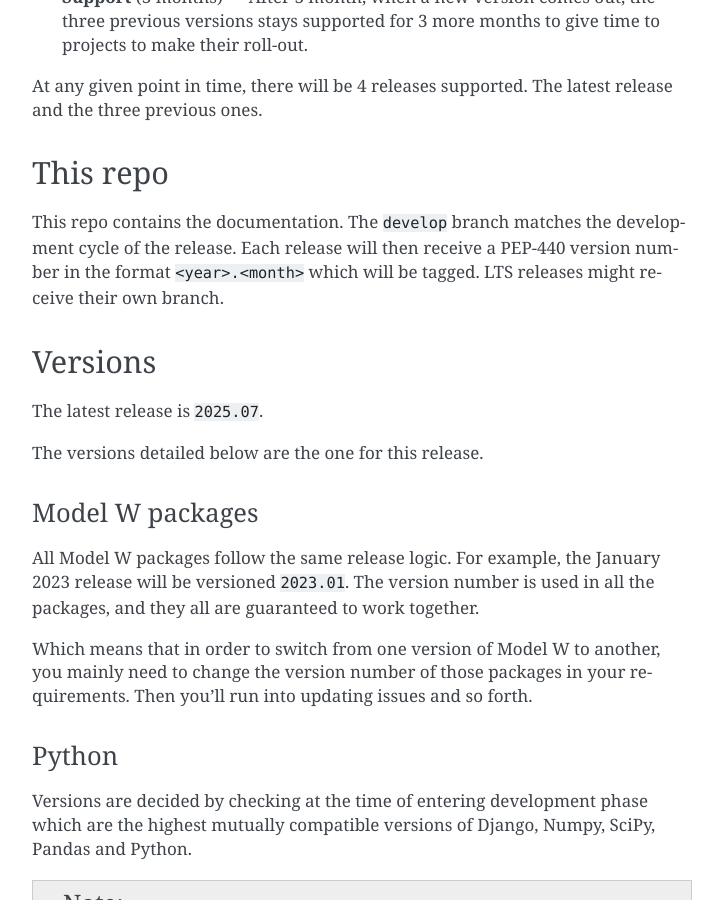
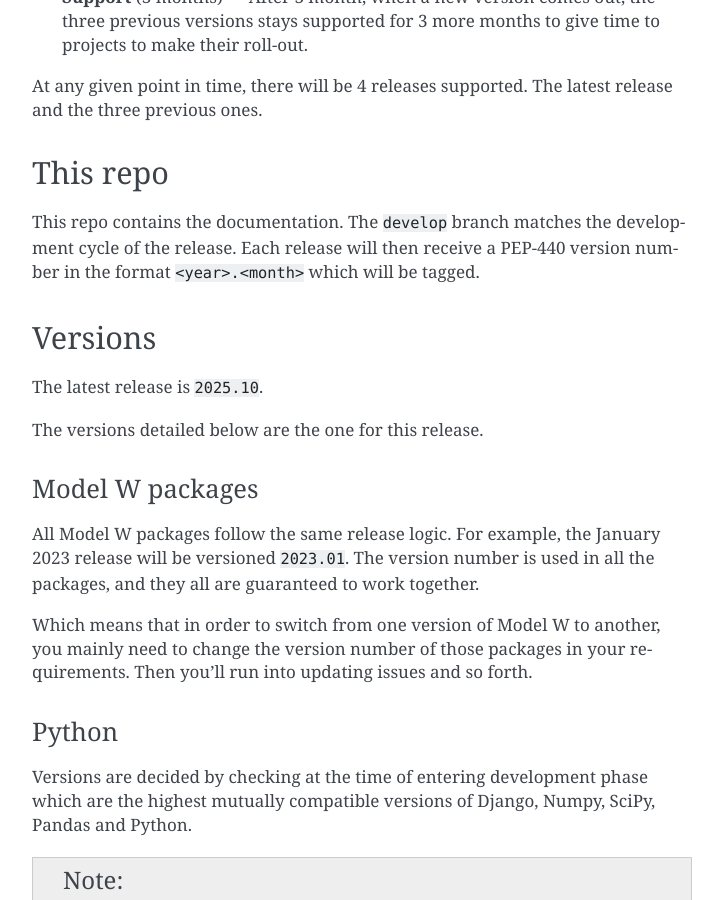
Before and after one commit to ModelW/directory, a Sphinx documentation site: the page built from doc/source/release-cycle.md, in a window 1280 px wide and 900 px high, scrolled down 567 px. Shown: the whole window, without its empty margins (388-1111 px from the left). Built offline with Sphinx 7.4.7, drawn with Linux system fonts in a browser that asks for light colours.

Commit message:
Update latest release version to 2025.10 in release-cycle.md

```diff
--- a/doc/source/release-cycle.md
+++ b/doc/source/release-cycle.md
@@ -32,12 +32,11 @@
 
 This repo contains the documentation. The `develop` branch matches the
 development cycle of the release. Each release will then receive a PEP-440
-version number in the format `<year>.<month>` which will be tagged. LTS releases
-might receive their own branch.
+version number in the format `<year>.<month>` which will be tagged.
 
 ## Versions
 
-The latest release is `2025.07`.
+The latest release is `2025.10`.
 
 The versions detailed below are the one for this release.
 
```
